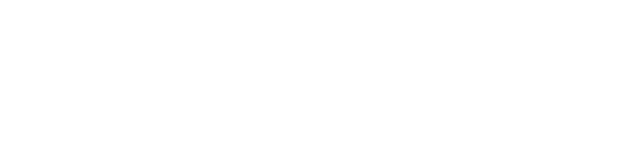
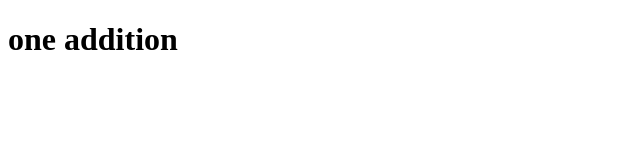
Before and after one commit to Fagbayi2010/demo-repo, a plain HTML site: page index.html in a window 1280 px wide. Shown: the whole page, without its empty margins (0-640 px from the left). Drawn offline with Linux system fonts and the light colour scheme.

Commit message:
one addition

```diff
--- a/index.html
+++ b/index.html
@@ -3,6 +3,7 @@
 <head>
   <meta charset="UTF-8">
   <meta name="viewport" content="width=device-width, initial-scale=1.0">
+  <h1>one addition</h1>
   <title>Document</title>
 </head>
 <body>
```
